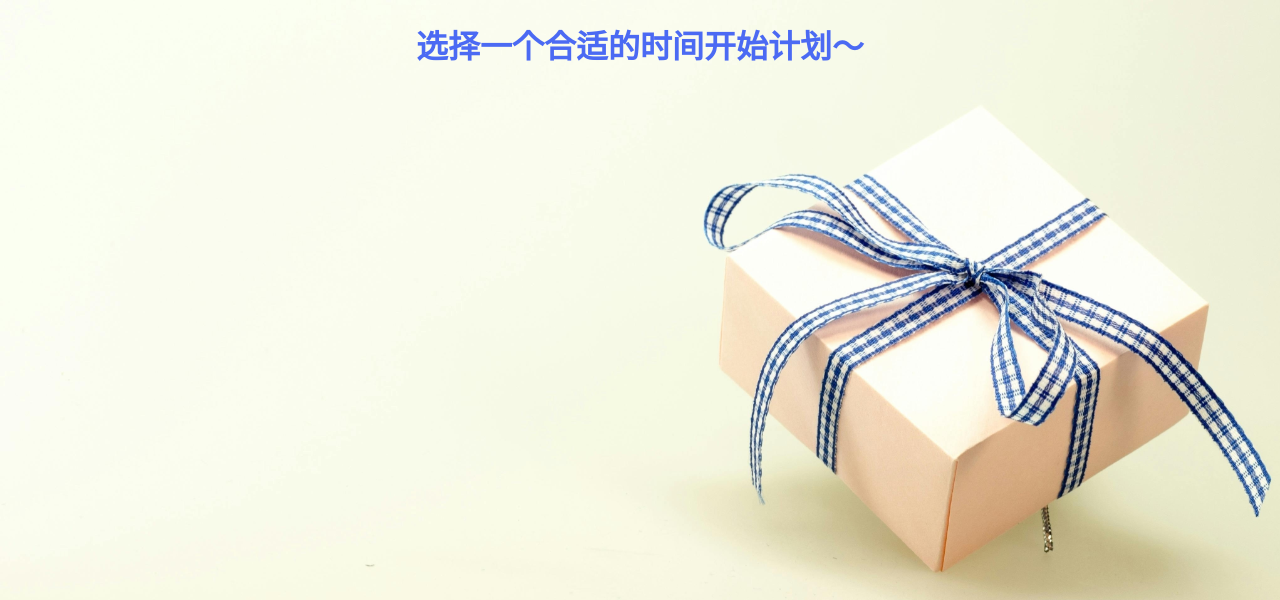
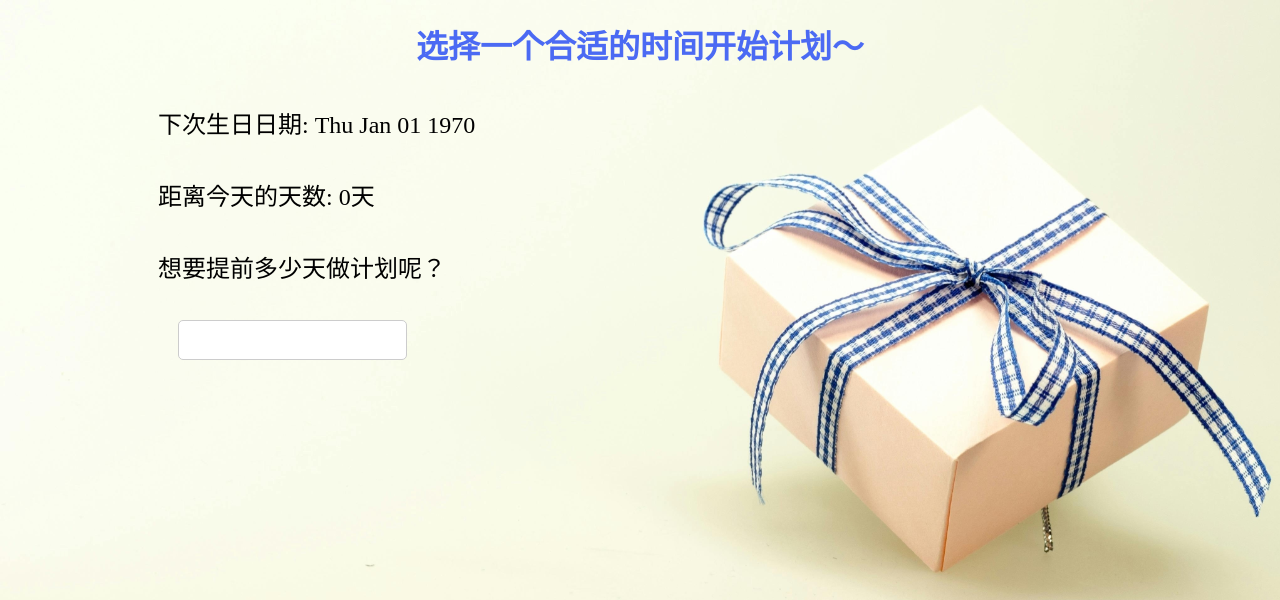
Before and after one commit to MikukuOvO/A-simple-Birthday-Party-Planning-Note-program, a Flask app: page /setplanday in a window 1280 px wide. Shown: the top 600 px of the page. Run offline with Flask 3, Linux system fonts and the light colour scheme.

Commit message:
Add setplanday

```diff
--- a/static/styles.css
+++ b/static/styles.css
@@ -52,9 +52,38 @@ button {
     position: relative;
     margin-left: 60px;
 }
+
 .datepicker input {
     padding: 10px;
     font-size: 16px;
     border: 1px solid #ccc;
     border-radius: 5px;
 }
+
+.birthdayinfo {
+    text-align: left;
+    font-size: 24px;
+    margin-left: 150px;
+    line-height: 3.0;
+}
+
+.numberpicker {
+    display: inline-block;
+    position: relative;
+    margin-top: 15px;
+    margin-left: 170px;
+}
+
+.numberpicker input {
+    padding: 10px;
+    font-size: 16px;
+    border: 1px solid #ccc;
+    border-radius: 5px;
+}
+
+.textword {
+    text-align: left;
+    font-size: 24px;
+    margin-left: 150px;
+    line-height: 3.0;
+}
--- a/templates/basic_info.html
+++ b/templates/basic_info.html
@@ -42,7 +42,7 @@
             } else {
                 localStorage.setItem('birthdate', birthdate.toISOString());
                 localStorage.setItem('today', today.toISOString());
-                alert("距离下次生日还有 " + daysUntilBirthday + " 天");
+                localStorage.setItem('nextbirthdate', nextBirthday.toISOString());
                 window.location.href = "setplanday";
             }
         }
--- a/templates/set_plan_day.html
+++ b/templates/set_plan_day.html
@@ -6,12 +6,30 @@
 </head>
 <body>
     <h1>选择一个合适的时间开始计划～</h1>
+    <div id="birthdayInfo" class="birthdayinfo"></div>
+    <div class="textword">
+        想要提前多少天做计划呢？
+    </div>
+    <div class="numberpicker">
+        <input type="number" id="planpreday" oninput="calculatePlanDate()">
+    </div>
+
     <script>
         var birthdate = new Date(localStorage.getItem('birthdate'));
         var today = new Date(localStorage.getItem('today'));
-        console.log("出生日期:", birthdate);
-        console.log("今天日期:", today);
-        // 用这两个变量继续完成内容
+        var nextBirthday = new Date(localStorage.getItem('nextbirthdate'));
+
+        var daysUntilNextBirthday = Math.ceil((nextBirthday.getTime() - today.getTime()) / (1000 * 60 * 60 * 24));
+
+        var birthdayInfoDiv = document.getElementById("birthdayInfo");
+        birthdayInfoDiv.innerHTML = "下次生日日期: " + nextBirthday.toDateString() + "<br>距离今天的天数: " + daysUntilNextBirthday + "天";
+
+        var planpreday = new Number(document.getElementById('planpreday').value);
+
+        function calculatePlanDate() {
+            var planpreday = parseInt(document.getElementById('planpreday').value);
+            var planDate = new Date(nextBirthday.getTime() - planpreday * 24 * 60 * 60 * 1000);
+        }
     </script>
 </body>
 </html>
```
